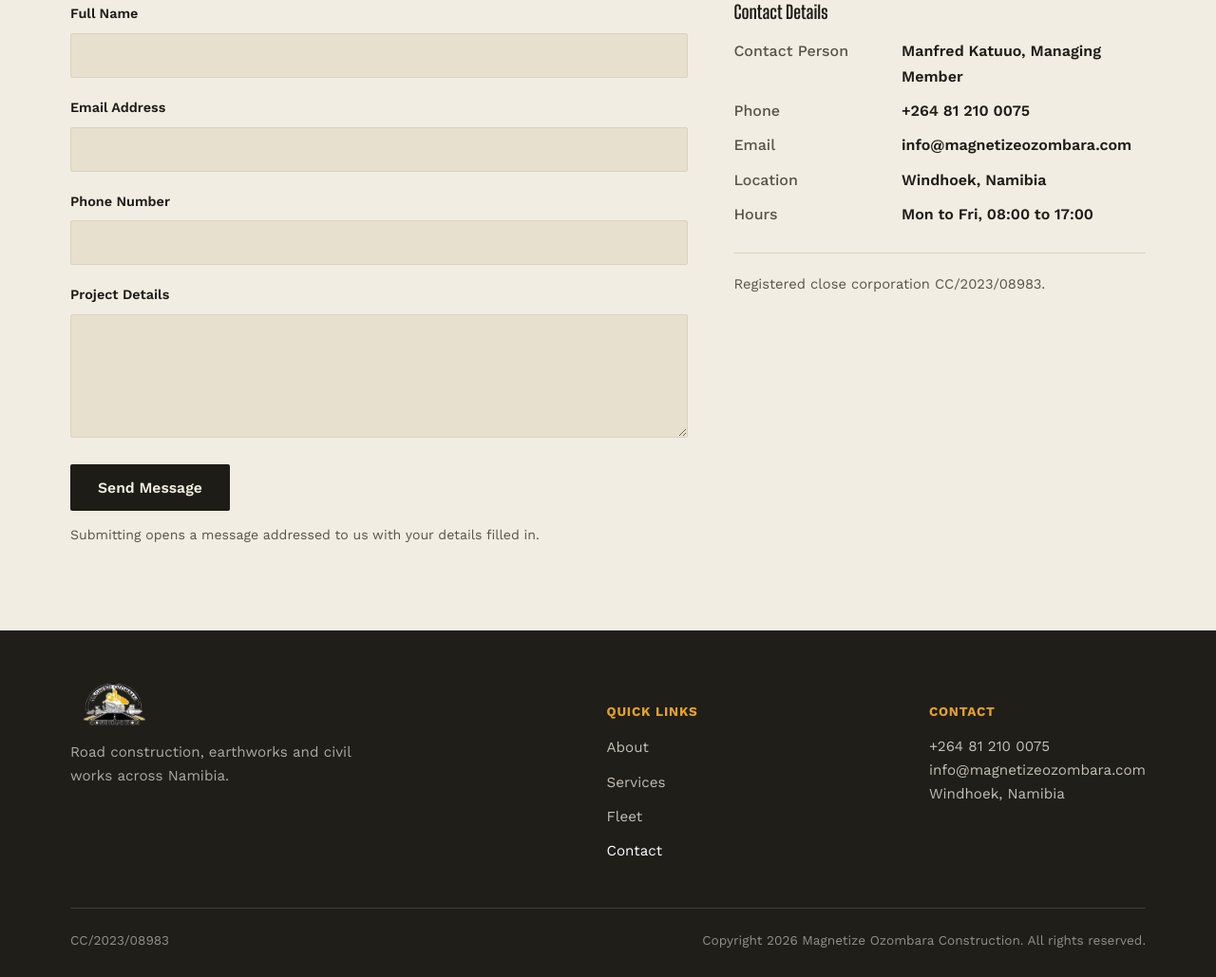
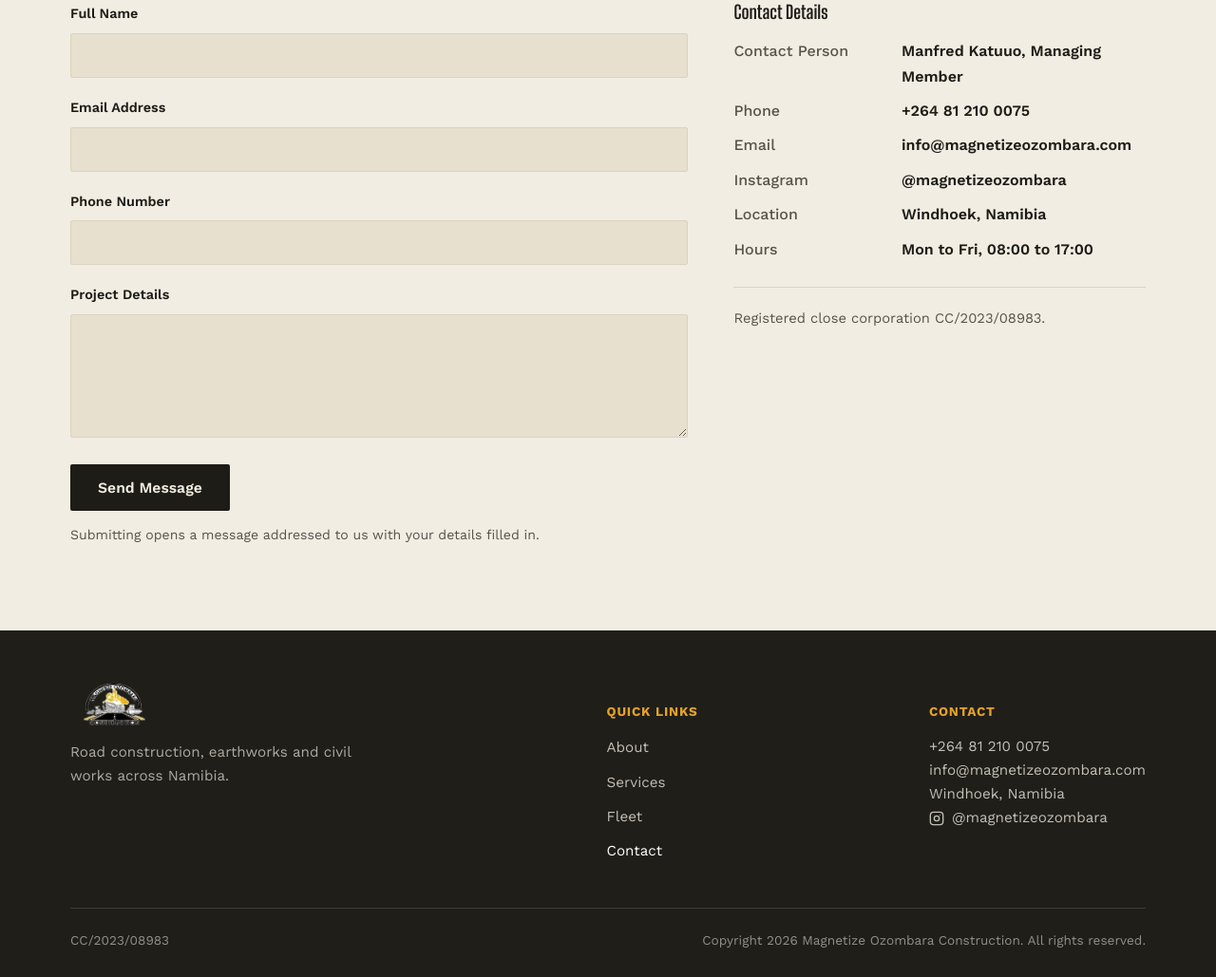
Before and after one commit to tsegale/magnetize-ozombara, a plain HTML site: page contact.html in a window 1280 px wide. Shown: the part 810-1839 px from the top of the page at 95% size. Drawn offline with nearby package versions, Linux system fonts and the light colour scheme.

Commit message:
feat: add instagram link to footer and contact page

```diff
--- a/assets/css/styles.css
+++ b/assets/css/styles.css
@@ -472,7 +472,8 @@ section { padding: 88px 0; }
 }
 .footer-links ul li { margin-bottom: 10px; }
 .footer-links a, .footer-contact p { font-size: 0.95rem; color: rgba(241,237,227,0.78); }
-.footer-links a:hover { color: var(--white); }
+.footer-links a:hover, .footer-contact a:hover { color: var(--white); }
+.social-link { display: inline-flex; align-items: center; gap: 8px; }
 .footer-links a.is-active { color: var(--white); }
 .footer-bottom {
   display: flex;
--- a/contact.html
+++ b/contact.html
@@ -87,6 +87,8 @@
           <dd><a href="tel:+264812100075">+264 81 210 0075</a></dd>
           <dt>Email</dt>
           <dd><a href="mailto:info@magnetizeozombara.com">info@magnetizeozombara.com</a></dd>
+          <dt>Instagram</dt>
+          <dd><a href="https://www.instagram.com/magnetizeozombara" target="_blank" rel="noopener">@magnetizeozombara</a></dd>
           <dt>Location</dt>
           <dd>Windhoek, Namibia</dd>
           <dt>Hours</dt>
@@ -120,6 +122,7 @@
         <p><a href="tel:+264812100075">+264 81 210 0075</a></p>
         <p><a href="mailto:info@magnetizeozombara.com">info@magnetizeozombara.com</a></p>
         <p>Windhoek, Namibia</p>
+        <p><a href="https://www.instagram.com/magnetizeozombara" class="social-link" target="_blank" rel="noopener"><svg width="16" height="16" viewBox="0 0 24 24" fill="none" stroke="currentColor" stroke-width="2" stroke-linecap="round" stroke-linejoin="round" aria-hidden="true"><rect x="2" y="2" width="20" height="20" rx="5"/><circle cx="12" cy="12" r="4"/><circle cx="17.5" cy="6.5" r="0.8" fill="currentColor" stroke="none"/></svg><span>@magnetizeozombara</span></a></p>
       </div>
     </div>
     <div class="footer-bottom">
```
Also changed, not shown: about.html (+1 -0 lines), fleet.html (+1 -0 lines), index.html (+1 -0 lines), services.html (+1 -0 lines).
